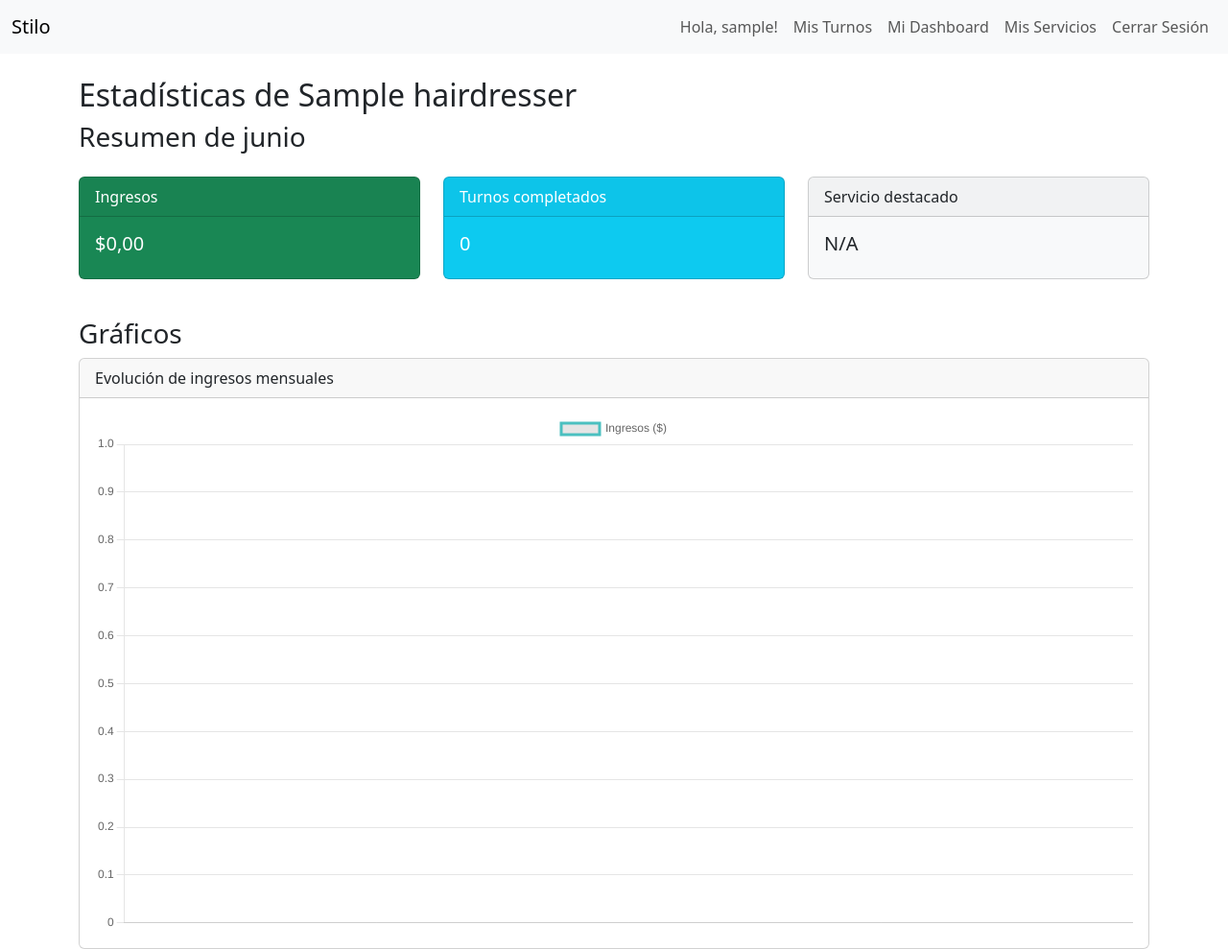
After one commit to CrysoK/stilo, a Django app: page /dashboard/ in a window 1280 px wide. The commit adds this page. Shown: the whole page at 96% size. Run offline with Django 5.2, Linux system fonts and the light colour scheme; a user stored in the database is signed in; tables that the repository leaves empty hold one stand-in row (values such as "Sample post"); data that the repository does not hold is empty.

Commit message:
Implementa dashboard básico

```diff
--- a/core/templates/base.html
+++ b/core/templates/base.html
@@ -34,6 +34,9 @@
             {% endif %}
             {% if user.is_owner %}
             <li class="nav-item">
+              <a class="nav-link" href="{% url 'owner_dashboard' %}">Mi Dashboard</a>
+            </li>
+            <li class="nav-item">
               <a class="nav-link" href="{% url 'service_list' %}">Mis Servicios</a>
             </li>
             {% endif %}
--- /dev/null
+++ b/core/templates/owner_dashboard.html
@@ -0,0 +1,81 @@
+{% extends "base.html" %}
+
+{% block title %}Mi Dashboard{% endblock %}
+
+{% block content %}
+<h2>Estadísticas de {{ user.hairdresser_profile.name }}</h2>
+<!-- Tarjetas de resumen -->
+<h3>Resumen de {% now "F" %}</h3>
+<div class="row my-4">
+  <div class="col-md-4">
+    <div class="card text-white bg-success mb-3">
+      <div class="card-header">Ingresos</div>
+      <div class="card-body">
+        <h5 class="card-title">${{ monthly_revenue|floatformat:2 }}</h5>
+      </div>
+    </div>
+  </div>
+  <div class="col-md-4">
+    <div class="card text-white bg-info mb-3">
+      <div class="card-header">Turnos completados</div>
+      <div class="card-body">
+        <h5 class="card-title">{{ monthly_appointments }}</h5>
+      </div>
+    </div>
+  </div>
+  <div class="col-md-4">
+    <div class="card text-dark bg-light mb-3">
+      <div class="card-header">Servicio destacado</div>
+      <div class="card-body">
+        <h5 class="card-title">{{ top_service }}</h5>
+      </div>
+    </div>
+  </div>
+</div>
+<h3>Gráficos</h3>
+<!-- Gráfico de Ganancias -->
+<div class="card">
+  <div class="card-header">
+    Evolución de ingresos mensuales
+  </div>
+  <div class="card-body">
+    <canvas id="earningsChart"></canvas>
+  </div>
+</div>
+{% endblock %}
+
+{% block extra_scripts %}
+<!-- CDN de Chart.js -->
+<script src="https://cdn.jsdelivr.net/npm/chart.js"></script>
+<script>
+  document.addEventListener('DOMContentLoaded', function () {
+    const ctx = document.getElementById('earningsChart').getContext('2d');
+
+    fetch("{% url 'earnings_chart_data' %}")
+      .then(response => response.json())
+      .then(data => {
+        new Chart(ctx, {
+          type: 'line',
+          data: {
+            labels: data.labels,
+            datasets: [{
+              label: 'Ingresos ($)',
+              data: data.data,
+              borderColor: 'rgb(75, 192, 192)',
+              tension: 0.1,
+              fill: true,
+            }]
+          },
+          options: {
+            scales: {
+              y: {
+                beginAtZero: true
+              }
+            }
+          }
+        });
+      })
+      .catch(error => console.error('Error al cargar los datos del gráfico:', error));
+  });
+</script>
+{% endblock %}
--- a/core/urls.py
+++ b/core/urls.py
@@ -12,6 +12,8 @@ from .views import (
     ServiceDeleteView,
     AppointmentListView,
     hairdresser_map_data,
+    OwnerDashboardView,
+    earnings_chart_data,
 )
 
 urlpatterns = [
@@ -21,6 +23,7 @@ urlpatterns = [
     path("login/", CustomLoginView.as_view(), name="login"),
     path("logout/", LogoutView.as_view(next_page="home"), name="logout"),
     # URLs del CRUD de Servicios
+    path("dashboard/", OwnerDashboardView.as_view(), name="owner_dashboard"),
     path("my-services/", ServiceListView.as_view(), name="service_list"),
     path("my-services/new/", ServiceCreateView.as_view(), name="service_create"),
     path(
@@ -39,4 +42,5 @@ urlpatterns = [
     path("my-appointments/", AppointmentListView.as_view(), name="my_appointments"),
     # URLs de la API
     path("api/map-data/", hairdresser_map_data, name="map_data"),
+    path("api/earnings-chart/", earnings_chart_data, name="earnings_chart_data"),
 ]
--- a/core/views.py
+++ b/core/views.py
@@ -1,6 +1,9 @@
 from django.shortcuts import render, redirect, get_object_or_404
 from django.urls import reverse_lazy, reverse
 from django.http import HttpResponseRedirect, JsonResponse
+from django.utils import timezone
+from django.db.models import Sum, Count
+from django.db.models.functions import TruncMonth
 from django.views.generic import CreateView
 from django.contrib.auth import login
 from django.contrib.auth.views import LoginView
@@ -107,8 +110,8 @@ class HomeView(ListView):
         ).distinct()[:5]
 
         fallback_coords = get_location_from_ip(self.request)
-        context['fallback_lat'] = fallback_coords['lat']
-        context['fallback_lon'] = fallback_coords['lon']
+        context["fallback_lat"] = fallback_coords["lat"]
+        context["fallback_lon"] = fallback_coords["lon"]
 
         return context
 
@@ -179,3 +182,57 @@ def hairdresser_map_data(request):
 
 class MapView(TemplateView):
     template_name = "map.html"
+
+
+class OwnerDashboardView(OwnerRequiredMixin, TemplateView):
+    template_name = "owner_dashboard.html"
+
+    def get_context_data(self, **kwargs):
+        context = super().get_context_data(**kwargs)
+        hairdresser = self.request.user.hairdresser_profile  # type: ignore
+        # Datos para las tarjetas de resumen
+        today = timezone.now().date()
+        start_of_month = today.replace(day=1)
+        # Turnos completados este mes
+        completed_this_month = Appointment.objects.filter(
+            service__hairdresser=hairdresser,
+            status="COMPLETED",
+            start_time__gte=start_of_month,
+        )
+        context["monthly_revenue"] = (
+            completed_this_month.aggregate(total=Sum("service__price"))["total"] or 0
+        )
+        context["monthly_appointments"] = completed_this_month.count()
+        # Servicio más popular del mes
+        top_service = (
+            completed_this_month.values("service__name")
+            .annotate(count=Count("service"))
+            .order_by("-count")
+            .first()
+        )
+        context["top_service"] = top_service["service__name"] if top_service else "N/A"
+        return context
+
+
+def earnings_chart_data(request):
+    # Asegurar que el usuario sea un dueño
+    if not (
+        request.user.is_authenticated
+        and request.user.is_owner
+        and hasattr(request.user, "hairdresser_profile")
+    ):
+        return JsonResponse({"error": "No autorizado"}, status=403)
+    hairdresser = request.user.hairdresser_profile
+    # Agrupar turnos completados por mes y sumar precios
+    data = (
+        Appointment.objects.filter(service__hairdresser=hairdresser, status="COMPLETED")
+        .annotate(month=TruncMonth("start_time"))
+        .values("month")
+        .annotate(total_earnings=Sum("service__price"))
+        .order_by("month")
+    )
+    # Formatear para Chart.js
+    labels = [d["month"].strftime("%B %Y") for d in data]
+    earnings = [float(d["total_earnings"]) for d in data]
+
+    return JsonResponse({"labels": labels, "data": earnings})
```
